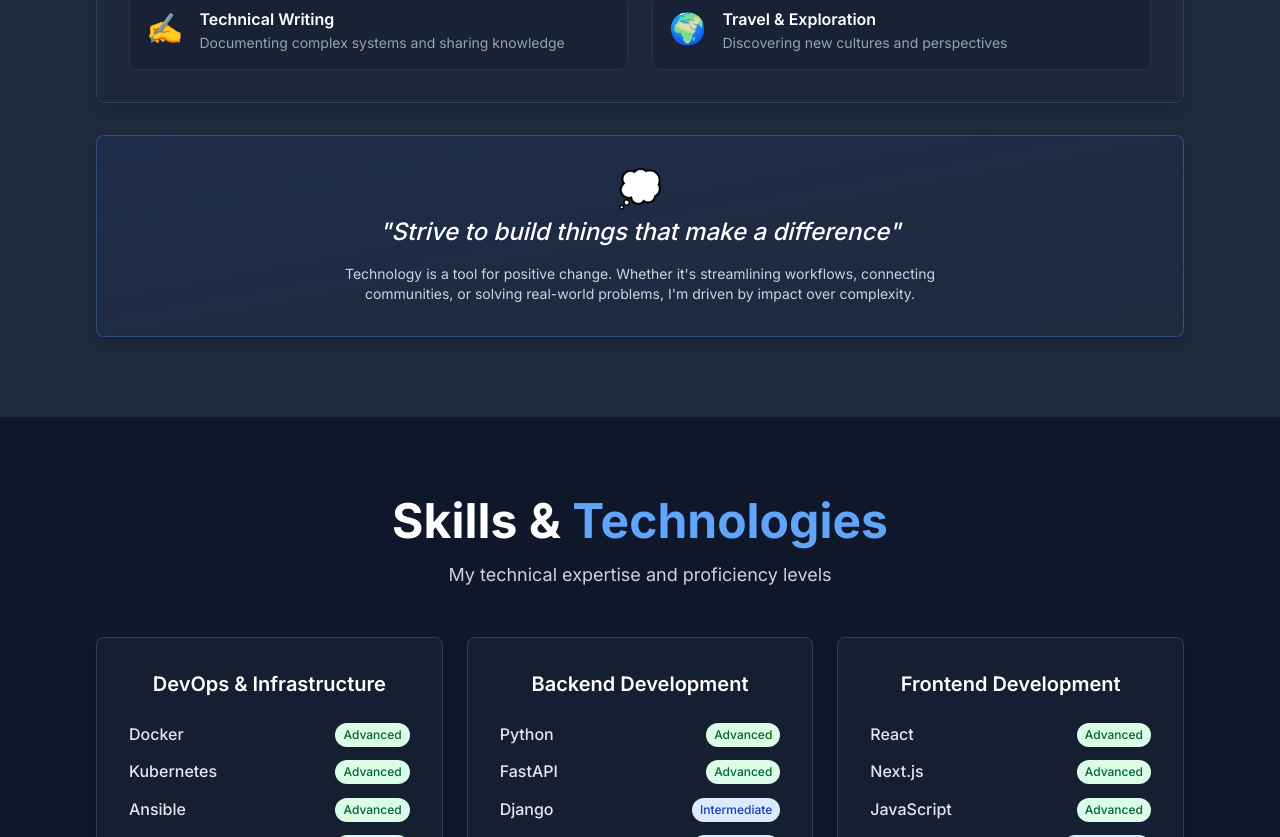
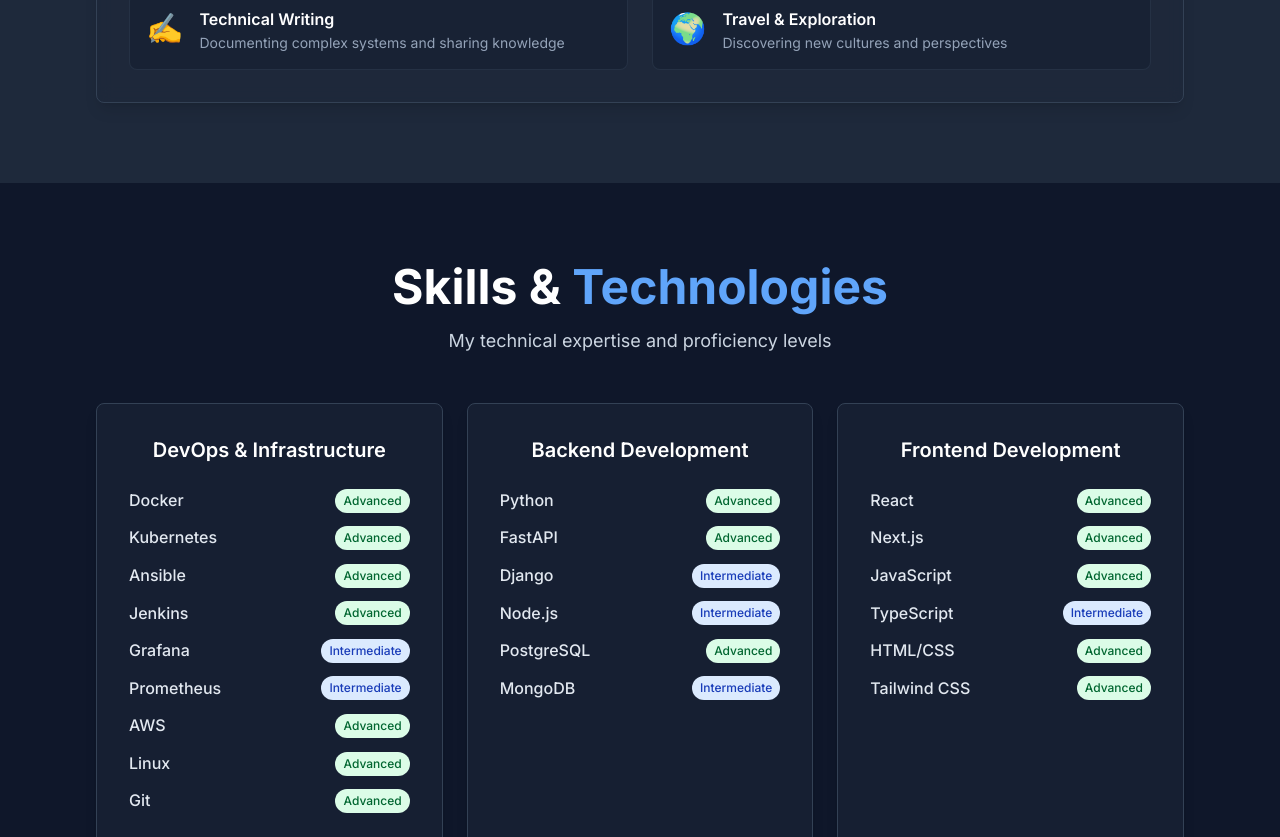
Before and after one commit to Dylan66/portfolio-website, a Next.js app: page / in a window 1280 px wide. Shown: the part 1600-2437 px from the top of the page. Built offline with nearby package versions, Linux system fonts and the light colour scheme.

Commit message:
removed philosophy section at the bottom of about me section

```diff
--- a/src/components/sections/About.tsx
+++ b/src/components/sections/About.tsx
@@ -104,19 +104,6 @@ export default function About() {
             </div>
           </Card>
 
-          {/* Philosophy */}
-          <Card padding="lg" className="bg-gradient-to-br from-primary-900/20 to-secondary-900/20 border-primary-400/30 backdrop-blur-sm">
-            <div className="text-center space-y-4">
-              <div className="text-4xl mb-2">💭</div>
-              <blockquote className="text-xl md:text-2xl font-medium text-white italic">
-                "Strive to build things that make a difference"
-              </blockquote>
-              <p className="text-neutral-300 text-sm max-w-2xl mx-auto">
-                Technology is a tool for positive change. Whether it's streamlining workflows, connecting communities,
-                or solving real-world problems, I'm driven by impact over complexity.
-              </p>
-            </div>
-          </Card>
         </div>
       </div>
     </Section>
```
